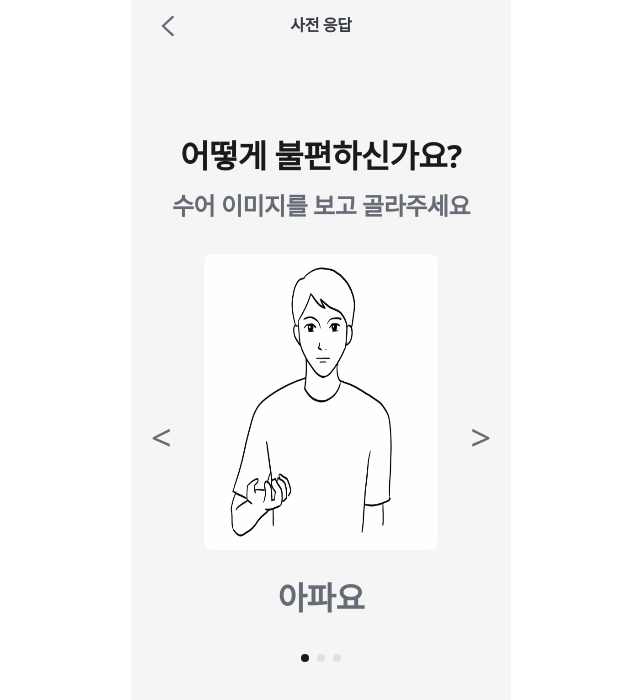
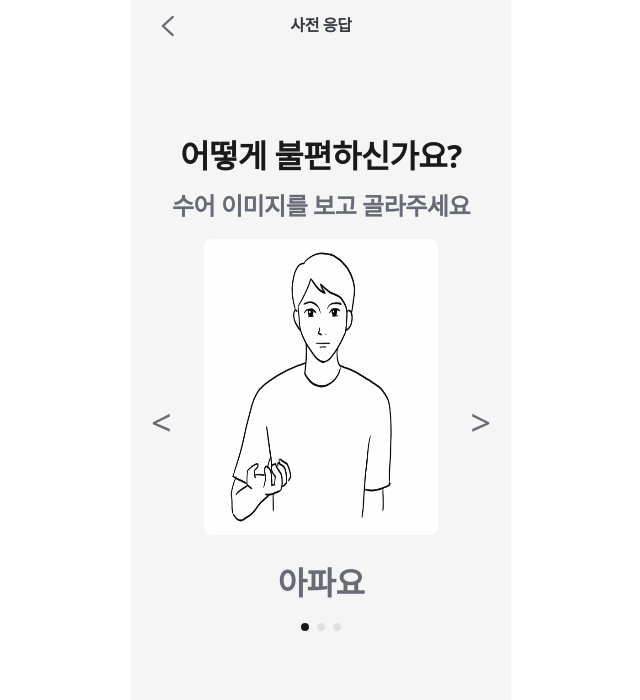
Before and after one commit to Likelion-B2A4/Frontend, a React (Vite) app: page /pre-question1 in a window 1280 px wide. Shown: the top 700 px of the page, without its empty margins (319-959 px from the left). Built offline with nearby package versions, Linux system fonts and the light colour scheme; no server answers; a web font is replaced by a local one.

Commit message:
#46 [FIX] 캐러셀 위치 조정2

```diff
--- a/src/pages/PreQuestion1.tsx
+++ b/src/pages/PreQuestion1.tsx
@@ -43,7 +43,7 @@ const PreQuestion1 = () => {
           수어 이미지를 보고 골라주세요
         </p>
 
-        <div className="mt-[30px] flex flex-col items-center">
+        <div className="mt-[15px] flex flex-col items-center">
           {/* 캐러셀 컨테이너 */}
           <div className="flex items-center gap-8">
             {/* 이전 버튼 */}
@@ -78,7 +78,7 @@ const PreQuestion1 = () => {
           </div>
 
           {/* 페이지 표시기 */}
-          <div className="mt-8 flex gap-2 justify-center">
+          <div className="mt-4 flex gap-2 justify-center">
             {options.map((_, index) => (
               <div
                 key={index}
--- a/src/pages/PreQuestion2.tsx
+++ b/src/pages/PreQuestion2.tsx
@@ -43,7 +43,7 @@ const PreQuestion2 = () => {
           수어 이미지를 보고 골라주세요
         </p>
 
-        <div className="mt-[30px] flex flex-col items-center">
+        <div className="mt-[15px] flex flex-col items-center">
           {/* 캐러셀 컨테이너 */}
           <div className="flex items-center gap-8">
             {/* 이전 버튼 */}
@@ -78,7 +78,7 @@ const PreQuestion2 = () => {
           </div>
 
           {/* 페이지 표시기 */}
-          <div className="mt-8 flex gap-2 justify-center">
+          <div className="mt-4 flex gap-2 justify-center">
             {options.map((_, index) => (
               <div
                 key={index}
```
